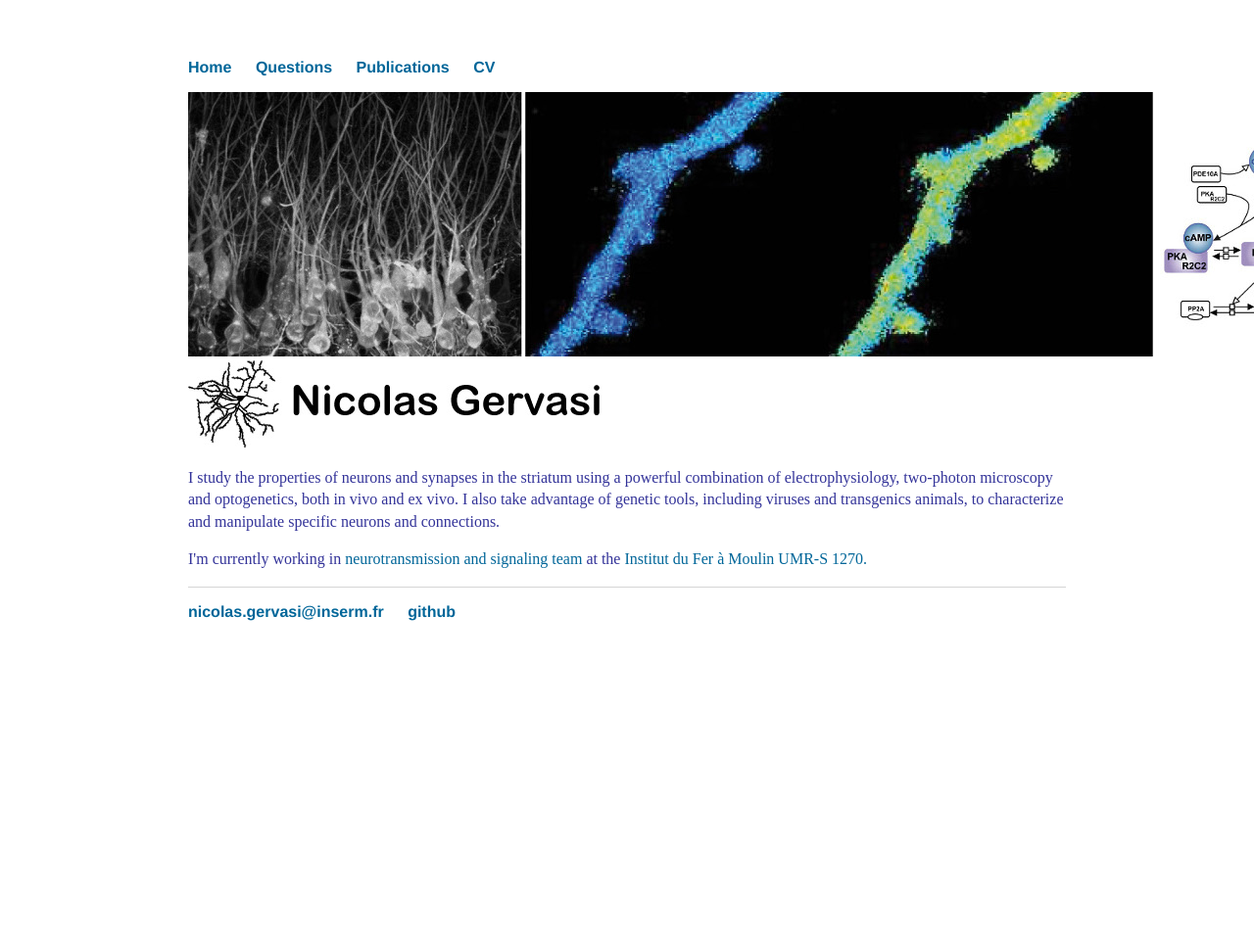
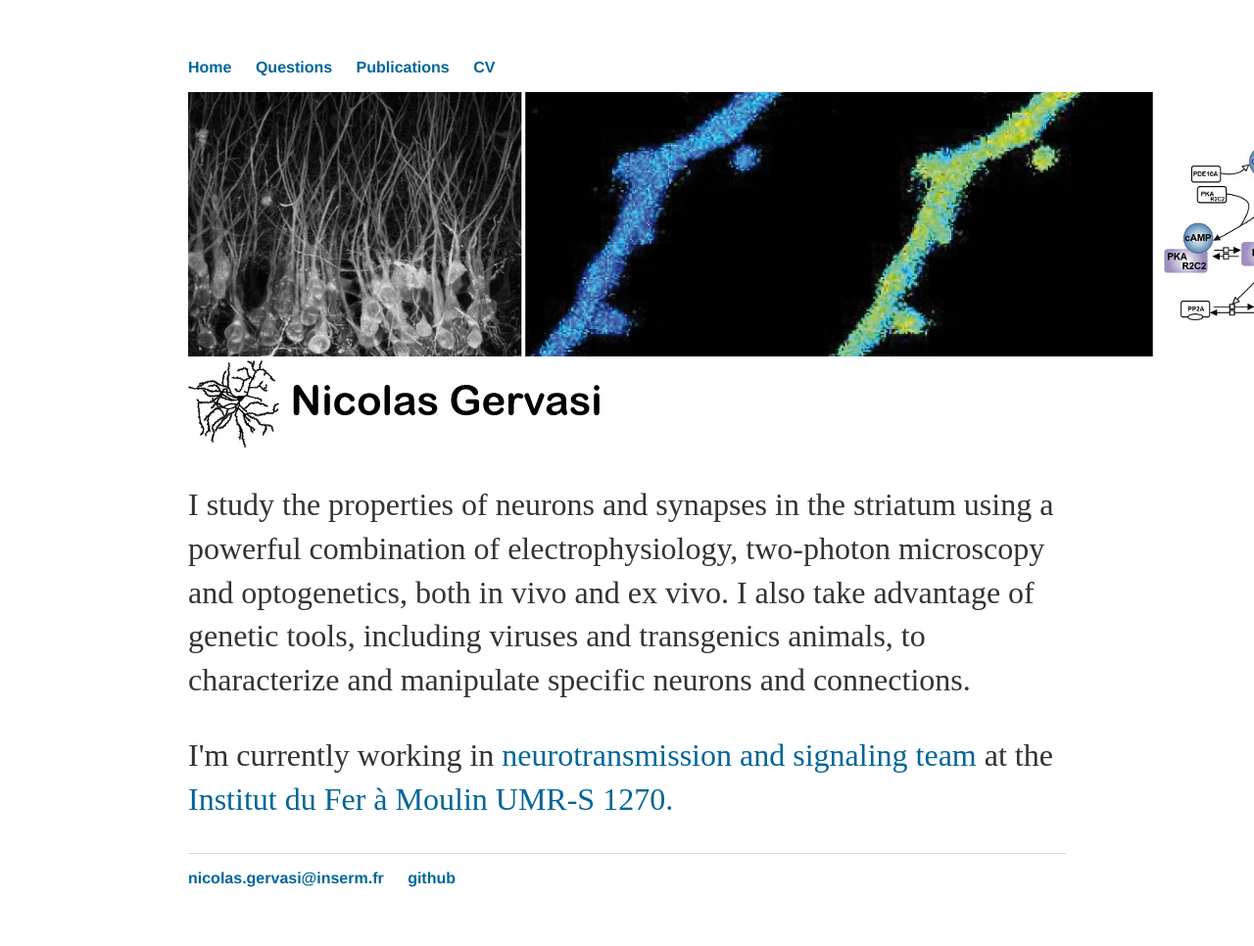
Before and after one commit to nicolasgervasi/nicolasgervasi.github.io, a Jekyll site: the page built from index.html, in a window 1280 px wide. Shown: the whole page at 98% size. Built offline with Jekyll 4.4.1, drawn with Linux system fonts in a browser that asks for light colours; before the commit the page ends 900 px from its top, so only the background shows below that.

Commit message:
Update main.css

```diff
--- a/css/main.css
+++ b/css/main.css
@@ -25,9 +25,9 @@ h1 {
     font-family:'Helvetica', 'Arial', 'Sans-Serif';
 }
 p {
-    font-size: 1em;
+    font-size: 2em;
     line-height: 1.4em;
-    color: #339;
+    color: #333;
 }
 footer {
     border-top: 1px solid #d5d5d5;
```
